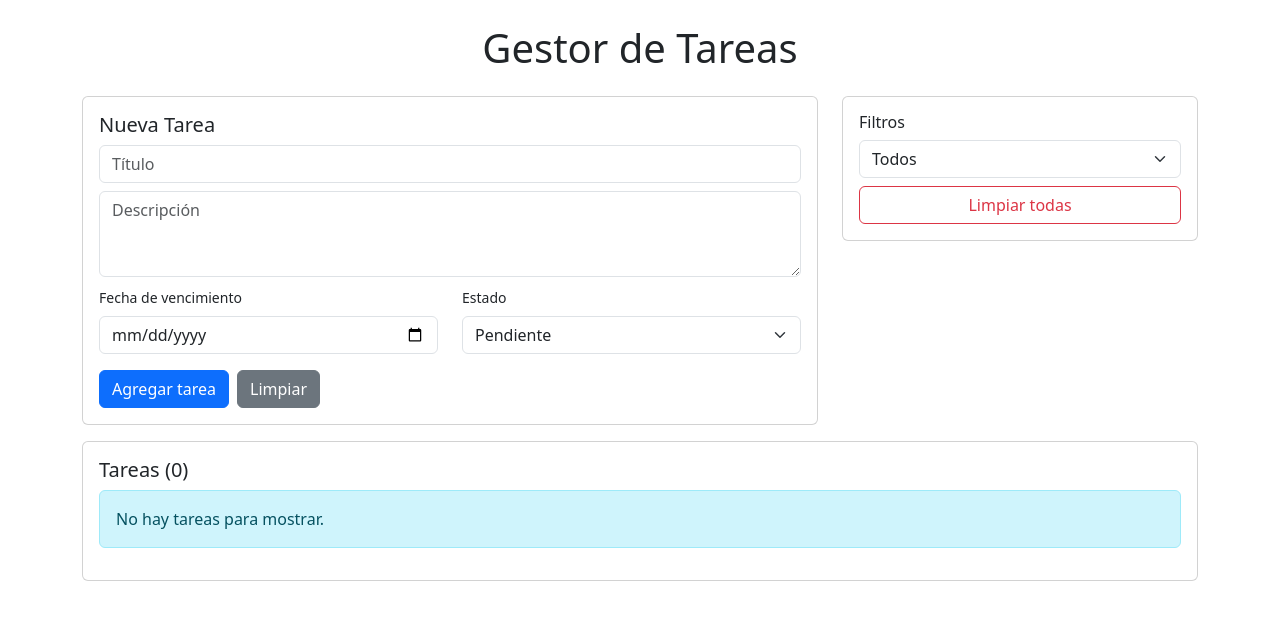
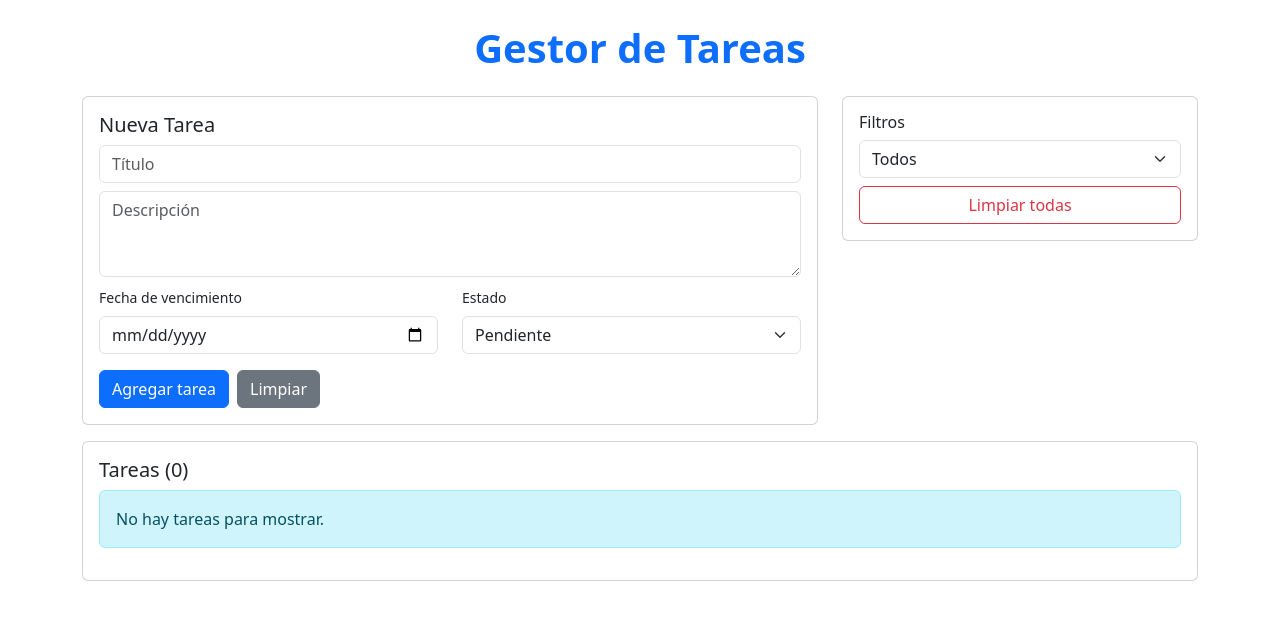
Before and after one commit to EduMoralesCar/JavaScript_TOTAL, a React (Create React App) app in the folder 54-Universidad/Semana 15/task-manager/: page / in a window 1280 px wide. Shown: the top 620 px of the page. Built offline with nearby package versions, Linux system fonts and the light colour scheme.

Commit message:
feat: mejorar el estilo del título en el componente TaskApp

```diff
--- a/54-Universidad/Semana 15/task-manager/src/components/TaskApp.js
+++ b/54-Universidad/Semana 15/task-manager/src/components/TaskApp.js
@@ -103,7 +103,7 @@ const TaskApp = () => {
 
     return (
         <div className="container mt-4">
-            <h1 className="text-center mb-4">Gestor de Tareas</h1>
+            <h1 className="text-center mb-4 fw-bold text-primary">Gestor de Tareas</h1>
 
             <div className="row mb-3">
                 <div className="col-md-8">
```
